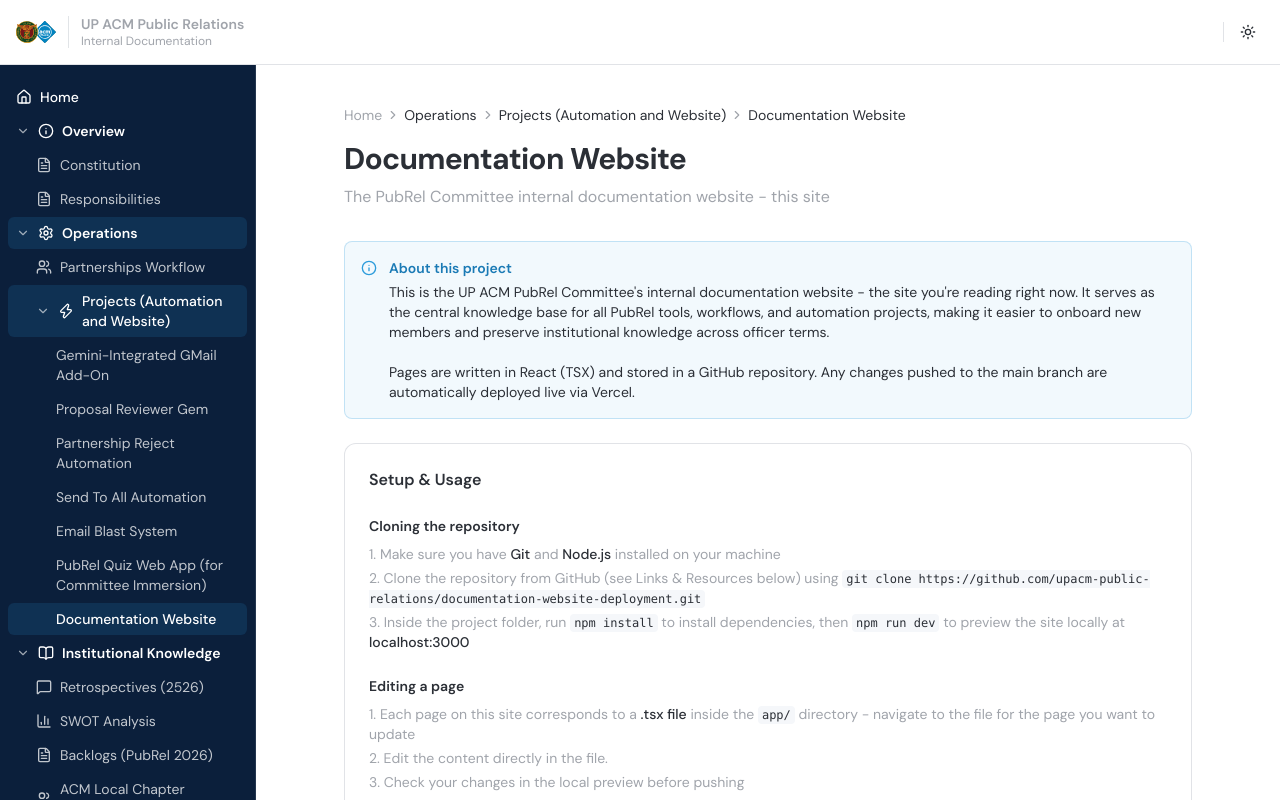
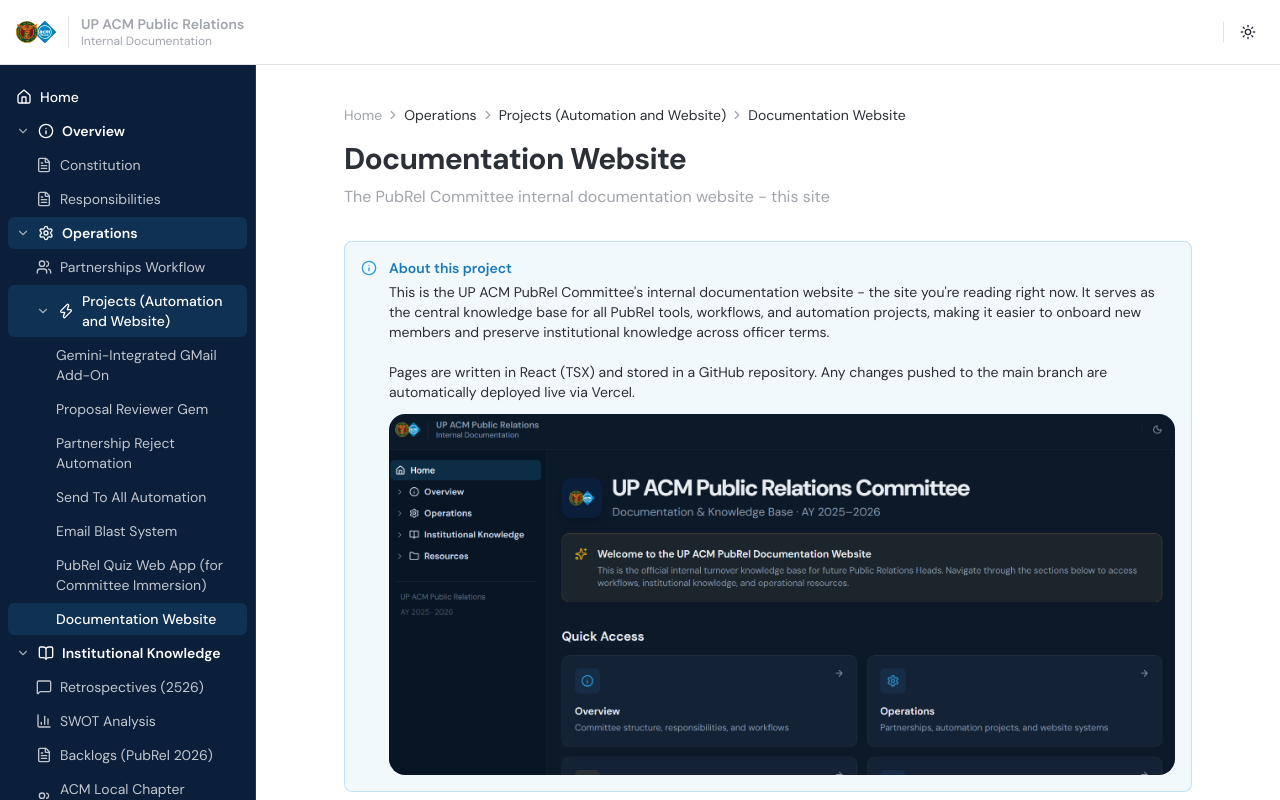
Before and after one commit to upacm-public-relations/documentation-website-deployment, a Next.js app: page /operations/automation/documentation-website in a window 1280 px wide. Shown: the top 800 px of the page. Built offline with nearby package versions, Linux system fonts and the light colour scheme.

Commit message:
added picture on Documentation Website page

```diff
--- a/app/(docs)/operations/automation/documentation-website/page.tsx
+++ b/app/(docs)/operations/automation/documentation-website/page.tsx
@@ -20,6 +20,12 @@
           This is the UP ACM PubRel Committee's internal documentation website - the site you're reading right now. It serves as the central knowledge base for all PubRel tools, workflows, and automation projects, making it easier to onboard new members and preserve institutional knowledge across officer terms.
           <br /><br />
           Pages are written in React (TSX) and stored in a GitHub repository. Any changes pushed to the main branch are automatically deployed live via Vercel.
+          <br/>
+          <img
+            src="/documentation-website.png"
+            alt="System overview"
+            style={{ width: "100%", borderRadius: "16px", marginTop: "12px" }}
+          />
         </Callout>
 
         {/* Setup & Usage */}
```
Also changed, not shown: public/documentation-website.png (added).
